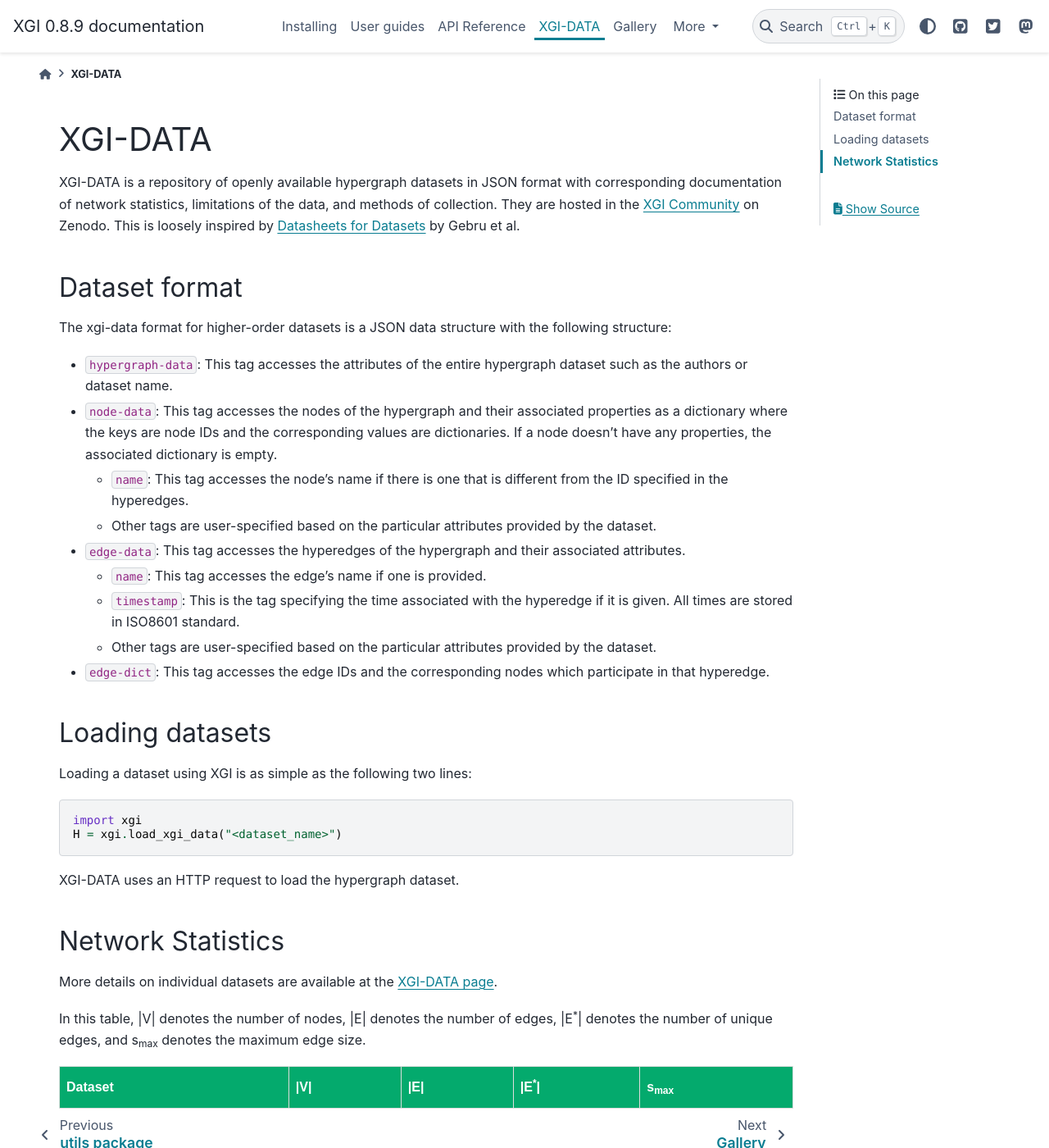
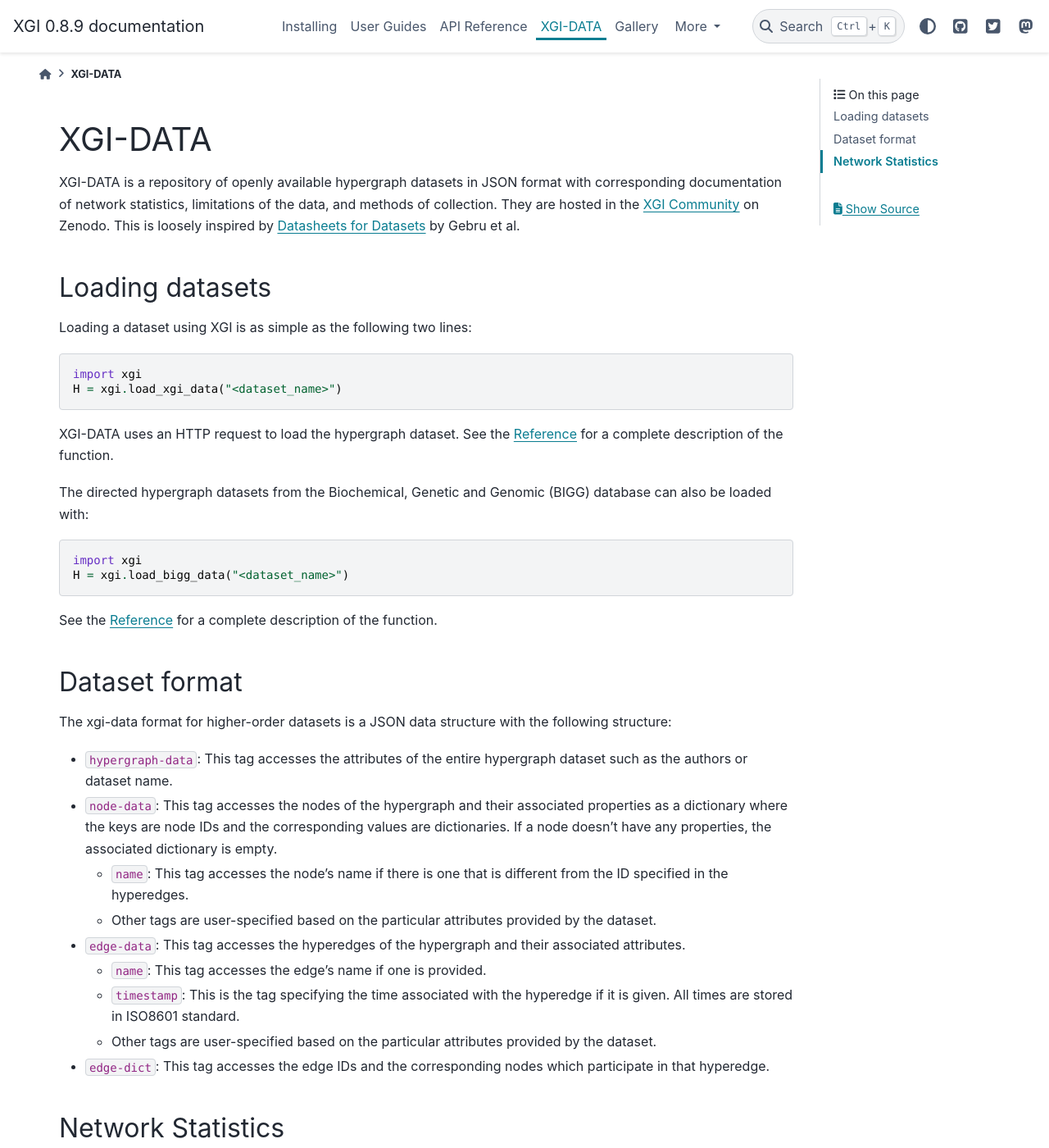
Before and after one commit to xgi-org/xgi, a Sphinx documentation site: the page built from docs/source/xgi-data.rst, in a window 1280 px wide and 1400 px high. Shown: the whole window at 82% size. Built offline with Sphinx 7.4.7 and the PyData theme 0.15.4, drawn with Linux system fonts in a browser that asks for light colours; pages that are not in the unit, such as notebooks, are missing from menus.

Commit message:
docs: added link to ref for loading function

```diff
--- a/docs/source/index.rst
+++ b/docs/source/index.rst
@@ -27,6 +26,7 @@
 * analyze the structure of higher-order networks with metrics and algorithms
 * compute nodes and edge statistics in a unified interface
 * draw higher-order networks
+* manipulate hypergraphs (undirected and directed) and simplicial complexes
 
 
 Higher-order networks generalize standard (pairwise) networks by allowing to encode higher-order interactions,
@@ -47,7 +47,7 @@
 ==================
 
 A number of higher-order datasets are available in the `XGI-DATA repository <https://github.com/xgi-org/xgi-data>`_ and can be easily accessed with the ``load_xgi_data()`` function.
-More information about the datasets and how to load them is in the `XGI-DATA menu <xgi-data.html>`_
+More information about the datasets and how to load them is in the `XGI-DATA menu <xgi-data.html>`_.
 
 Get involved
 ==================
--- a/docs/source/user_guides.rst
+++ b/docs/source/user_guides.rst
@@ -1,7 +1,7 @@
 .. _guides:
 
 ***********************************
-User guides
+User Guides
 ***********************************
 
 
--- a/docs/source/xgi-data.rst
+++ b/docs/source/xgi-data.rst
@@ -3,6 +3,29 @@
 ********
 
 XGI-DATA is a repository of openly available hypergraph datasets in JSON format with corresponding documentation of network statistics, limitations of the data, and methods of collection. They are hosted in the `XGI Community <https://zenodo.org/communities/xgi>`_ on Zenodo. This is loosely inspired by `Datasheets for Datasets <https://arxiv.org/abs/1803.09010>`_ by Gebru et al.
+
+Loading datasets
+----------------
+
+Loading a dataset using XGI is as simple as the following two lines:
+
+.. code-block:: python
+
+   import xgi
+   H = xgi.load_xgi_data("<dataset_name>")
+
+XGI-DATA uses an HTTP request to load the hypergraph dataset. See the `Reference <api/readwrite/xgi.readwrite.xgi_data.html>`_ for a complete description of the function.
+
+The directed hypergraph datasets from the Biochemical, Genetic and Genomic (BIGG) database can also be loaded with:
+
+
+.. code-block:: python
+
+   import xgi
+   H = xgi.load_bigg_data("<dataset_name>")
+
+
+See the `Reference <api/readwrite/xgi.readwrite.bigg_data.html>`_ for a complete description of the function.
 
 Dataset format
 --------------
@@ -24,18 +47,6 @@
 
 * :code:`edge-dict`: This tag accesses the edge IDs and the corresponding nodes which participate in that hyperedge.
 
-Loading datasets
-----------------
-
-Loading a dataset using XGI is as simple as the following two lines:
-
-.. code-block:: python
-
-   import xgi
-   H = xgi.load_xgi_data("<dataset_name>")
-
-XGI-DATA uses an HTTP request to load the hypergraph dataset.
-
 
 Network Statistics
 ------------------
```
Also changed, not shown: other parts of docs/source/index.rst (+1 -2 lines).
